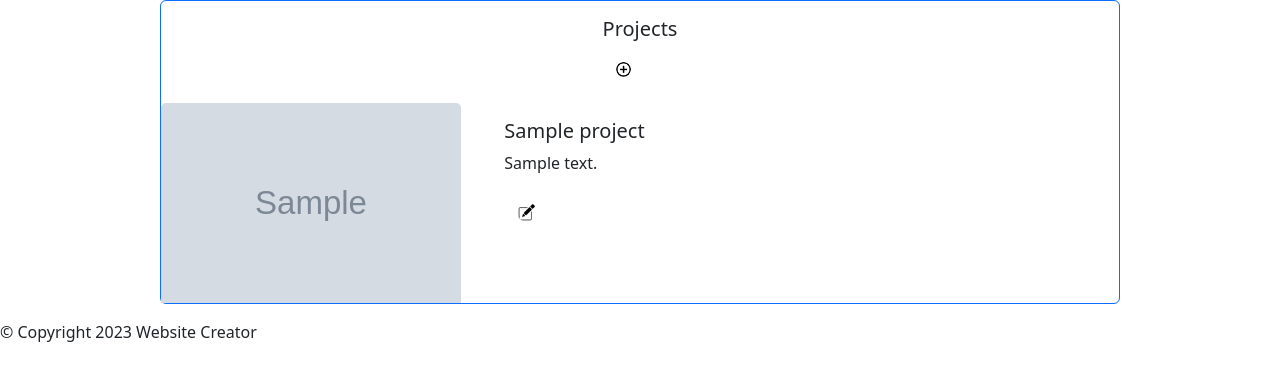
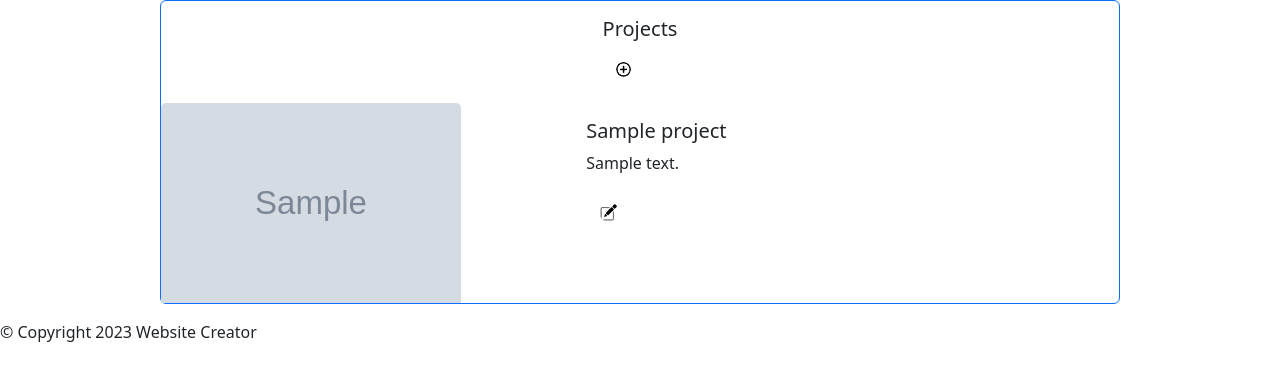
Before and after one commit to PJudge02/cs_website_creator, a Flask app: template templates/UserPages/projects.html in a window 1280 px wide. Shown: the part 40-421 px from the top of the page. Run offline with Flask 3, Linux system fonts and the light colour scheme; the template is opened without the code that fills it: values that come from a table or form of the project are taken from there, others are empty; tables that the repository leaves empty hold one stand-in row (values such as "Sample post"); grey boxes marked "Sample" are stand-in pictures; parts of the project's set-up code (start-up, migrations or seed data) failed here and were passed over; some libraries are stand-ins or nearby versions.

Commit message:
keep it coming

```diff
--- a/templates/UserPages/projects.html
+++ b/templates/UserPages/projects.html
@@ -19,7 +19,7 @@
     <div class="m-0" >
       {% for project in user.projects %}
         <div class="row">
-          <div class="col-md-4">
+          <div class="col-md-5">
             {% if project.imagePath %}
             <img
               class="card-img-top"
@@ -28,7 +28,7 @@
               alt="Project Image" />
             {% endif %}
           </div>
-          <div class="col-md-8">
+          <div class="col-md-7">
             <div class="card-body">
               <h5 class="card-title">{{project.title}}</h5>
               <p class="card-text">{{project.description}}</p>
```
